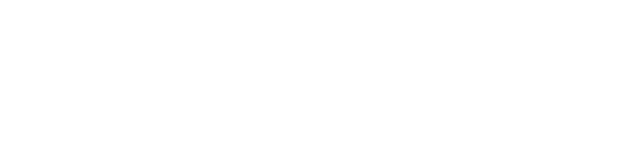
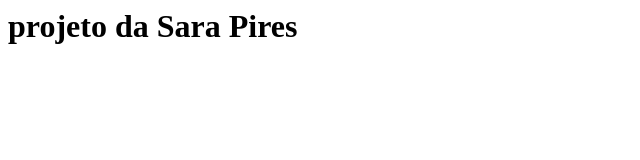
Before and after one commit to srpires/curso-git, a plain HTML site: page index.html in a window 1280 px wide. Shown: the whole page, without its empty margins (0-640 px from the left). Drawn offline with Linux system fonts and the light colour scheme.

Commit message:
Titulo da pagina

```diff
--- a/index.html
+++ b/index.html
@@ -1,5 +1,6 @@
 <html>
 <head></head>
 <body>
+<h1>projeto da Sara Pires</h1>
 </body>
 </html>
```
